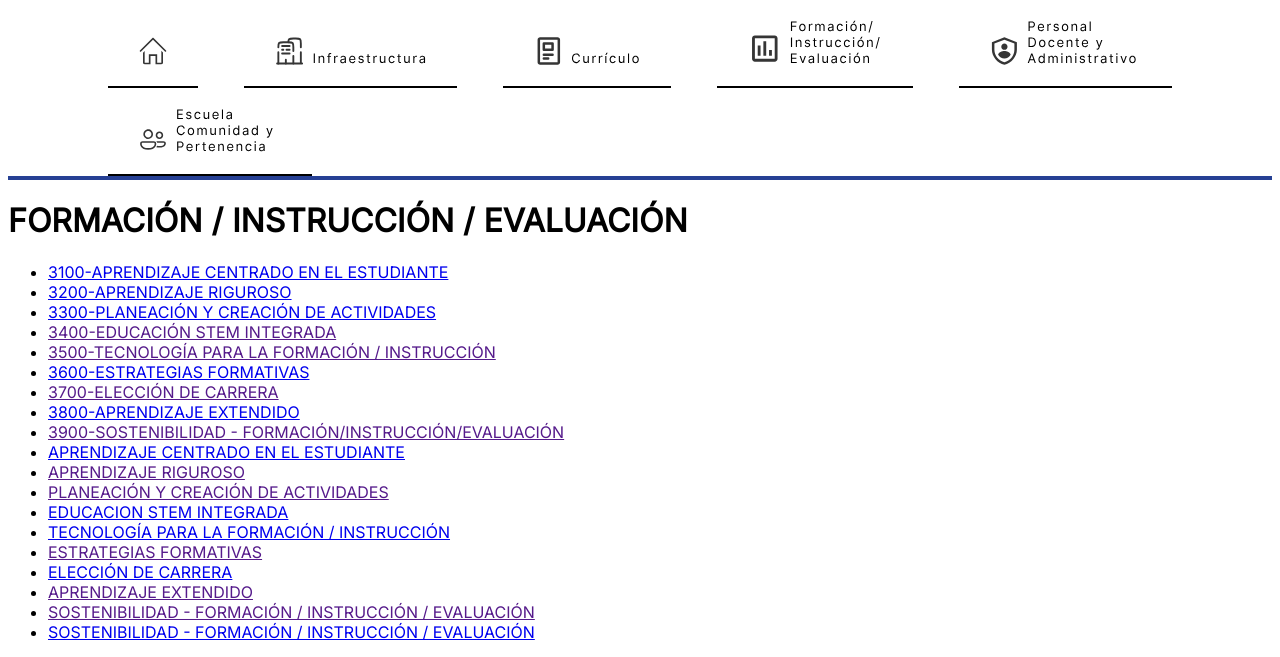
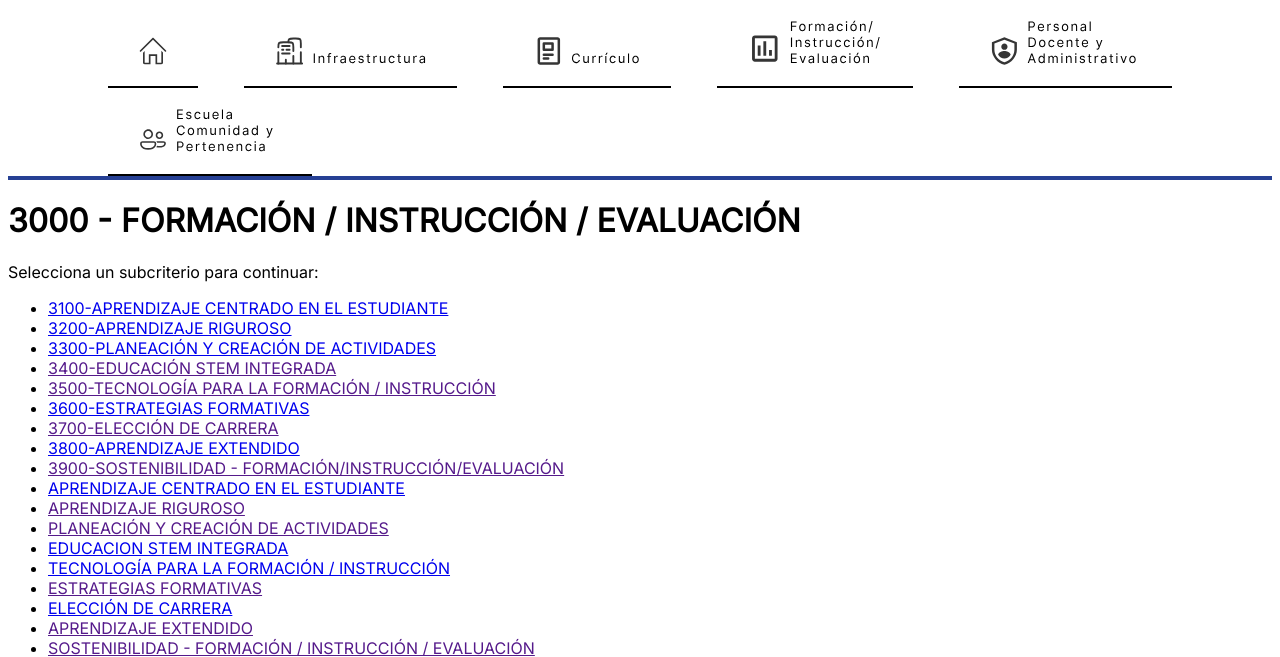
Before and after one commit to programateacademy/c9-conastem, a Django app: page /database/formacion-instruccion-evaluacion/ in a window 1280 px wide. Shown: the part 336-993 px from the top of the page. Run offline with Django 4.2, Linux system fonts and the light colour scheme.

Commit message:
Update files and delete database and cache

```diff
--- a/CONASTEM/DataBase/admin.py
+++ b/CONASTEM/DataBase/admin.py
@@ -11,7 +11,7 @@
 # INFRAESTRUCTURA
 from .models.Infraestructura.ambiente_escolar import AmbienteEscolar
 from .models.Infraestructura.desarrollo_de_equipos_lideres import DesarrolloDeEquiposLideres
-from .models.Infraestructura.Equidad import Equidad
+from .models.Infraestructura.equidad import Equidad
 from .models.Infraestructura.planeacion_institucional import PlaneacionInstitucional
 from .models.Infraestructura.recursos_tecnologicos import RecursosTecnologicos
 from .models.Infraestructura.sostenibilidad import Sostenibilidad
--- a/CONASTEM/DataBase/forms.py
+++ b/CONASTEM/DataBase/forms.py
@@ -54,11 +54,10 @@
 # FORMACIÓN / INSTRUCCIÓN / EVALUACIÓN
 
 class Form_AprendizajeCentrado (forms.ModelForm):
-    # numeral =
+    dep_responsable = forms.CharField(label= 'Departamento responsable', required= True, widget= forms.TextInput(attrs={'placeholder': 'Dirección'}))
     class Meta:
         model = AprendizajeCentradoEstudiante.AprendizajeCentrado
         exclude = ['created_at', 'updated_at','codigo']
-        fields = ['numeral', 'priority', 'dep_responsable', 'person_responsable', 'track_date', 'internal_auditory_date', 'internal_auditory_obs', 'external_auditory_date', 'external_auditory_obs', 'evidence']
         widgets = {
             'priority' : TextInput(attrs={'class' : 'campo-formulario'}),
             'track_date' : DateInput(attrs={'class': 'campo-formulario'}),
--- a/CONASTEM/DataBase/templates/Form_Subcriterio.html
+++ b/CONASTEM/DataBase/templates/Form_Subcriterio.html
@@ -5,8 +5,6 @@
 
 <form method="POST" class="formulario"> {% csrf_token %}
     <h2>{{ titulo }}</h2>
-
-    {% comment %} {{form_new}} {% endcomment %}
 
     <section>
 
--- a/CONASTEM/DataBase/templates/database/Formacion_Instruccion_Evaluacion/aprendizaje_centrado.html
+++ b/CONASTEM/DataBase/templates/database/Formacion_Instruccion_Evaluacion/aprendizaje_centrado.html
@@ -14,13 +14,12 @@
 </div>
 
 
-<table>
+<table >
     <thead>
         <tr>
             <th>Numeral</th>
             <th>Departamento Responsable</th>
             <th>Persona Responsable</th>
-            <th>Año</th>
             <th>Fecha límite</th>
             <th>Fecha de auditoria interna</th>
             <th>Comentarios Auditoria Interna</th>
@@ -36,7 +35,6 @@
         <td>{{ aprendizajecentrado.numeral }}</h1>
         <td>{{aprendizajecentrado.dep_responsable}}</p>
         <td>{{aprendizajecentrado.person_responsable}}</p>
-        <td>{{aprendizajecentrado.track_year}}</p>
         <td>{{aprendizajecentrado.track_date}}</p>
         <td>{{aprendizajecentrado.internal_auditory_date}}</p>
         <td>{{aprendizajecentrado.internal_auditory_obs}}</p>
--- a/CONASTEM/DataBase/templates/database/Formacion_Instruccion_Evaluacion/formacion_instruccion_evaluacion_list.html
+++ b/CONASTEM/DataBase/templates/database/Formacion_Instruccion_Evaluacion/formacion_instruccion_evaluacion_list.html
@@ -2,7 +2,9 @@
 
 {%block content%}
 
-<h1 style="text-transform:uppercase">Formación / Instrucción / Evaluación</h1>
+<h1 style="text-transform:uppercase">3000 - Formación / Instrucción / Evaluación</h1>
+
+<p>Selecciona un subcriterio para continuar:</p>
 
 <section class= "lista">
 <ul>
--- a/CONASTEM/DataBase/views/Infraestructura.py
+++ b/CONASTEM/DataBase/views/Infraestructura.py
@@ -6,7 +6,7 @@
 # Create your views here.
 from ..models.Infraestructura.ambiente_escolar import AmbienteEscolar
 from ..models.Infraestructura.desarrollo_de_equipos_lideres import DesarrolloDeEquiposLideres
-from ..models.Infraestructura.Equidad import Equidad
+from ..models.Infraestructura.equidad import Equidad
 from ..models.Infraestructura.planeacion_institucional import PlaneacionInstitucional
 from ..models.Infraestructura.recursos_tecnologicos import RecursosTecnologicos
 from ..models.Infraestructura.sostenibilidad import Sostenibilidad
```
